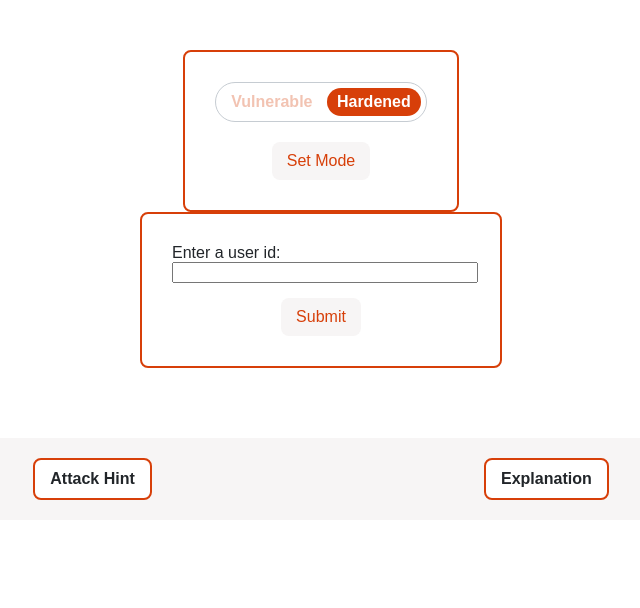
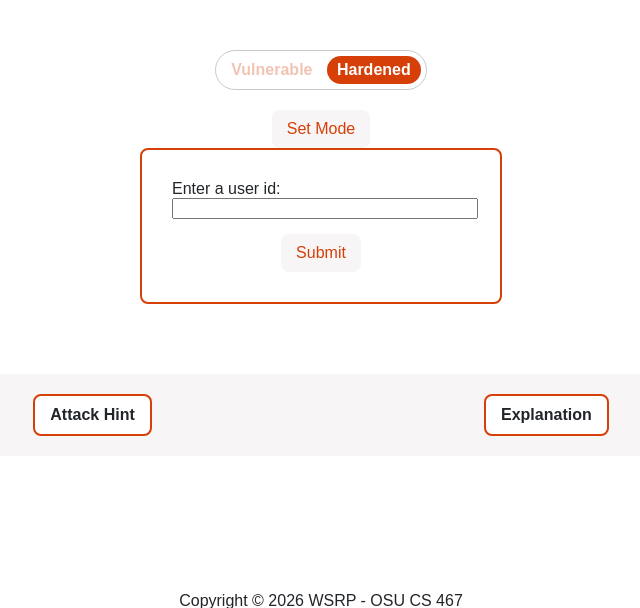
Before and after one commit to burkeOSU/cs467wsrp, a Flask app: page /admin in a window 1280 px wide. Shown: the part 58-666 px from the top of the page, without its empty margins (319-959 px from the left). Run offline with Flask 3, Linux system fonts and the light colour scheme; the visitor is signed in with stand-in values (Sample User, id 1).

Commit message:
Modified security toggle borders on login/admin

```diff
--- a/templates/admin.html
+++ b/templates/admin.html
@@ -2,7 +2,7 @@
 {% extends "base.html" %}
 {% block content %}
 <div class="mainSection">
-    <form class="form" action="{{ url_for('toggle.toggle_sqli_blind') }}" method="post">
+    <form action="{{ url_for('toggle.toggle_sqli_blind') }}" method="post">
         {{ toggle("hardened") if session.get("toggle_sqli_blind") == "hardened" else toggle("vulnerable") }}
         <div class="btnContainer">
             <button type="submit" class="btn">
```
